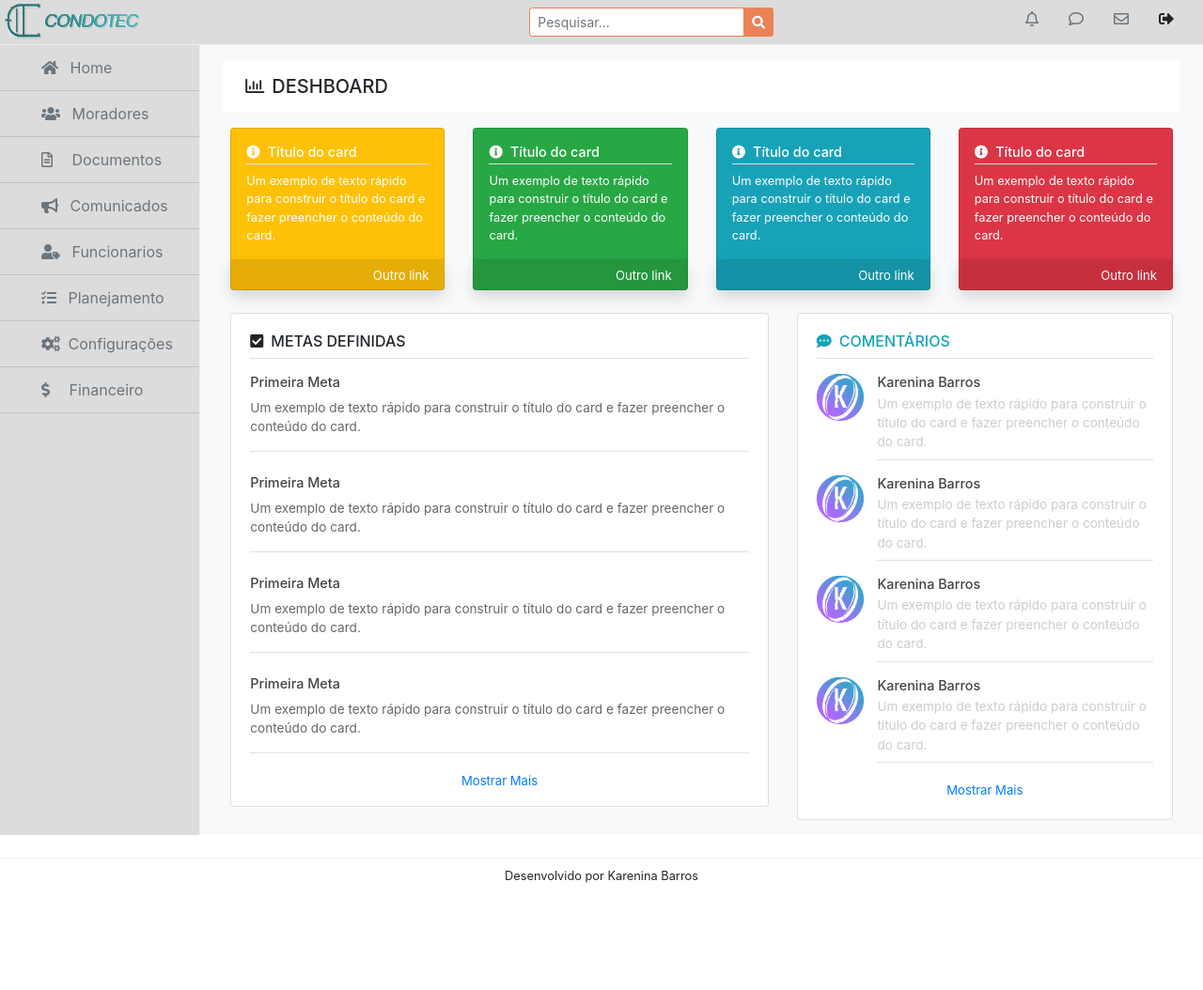
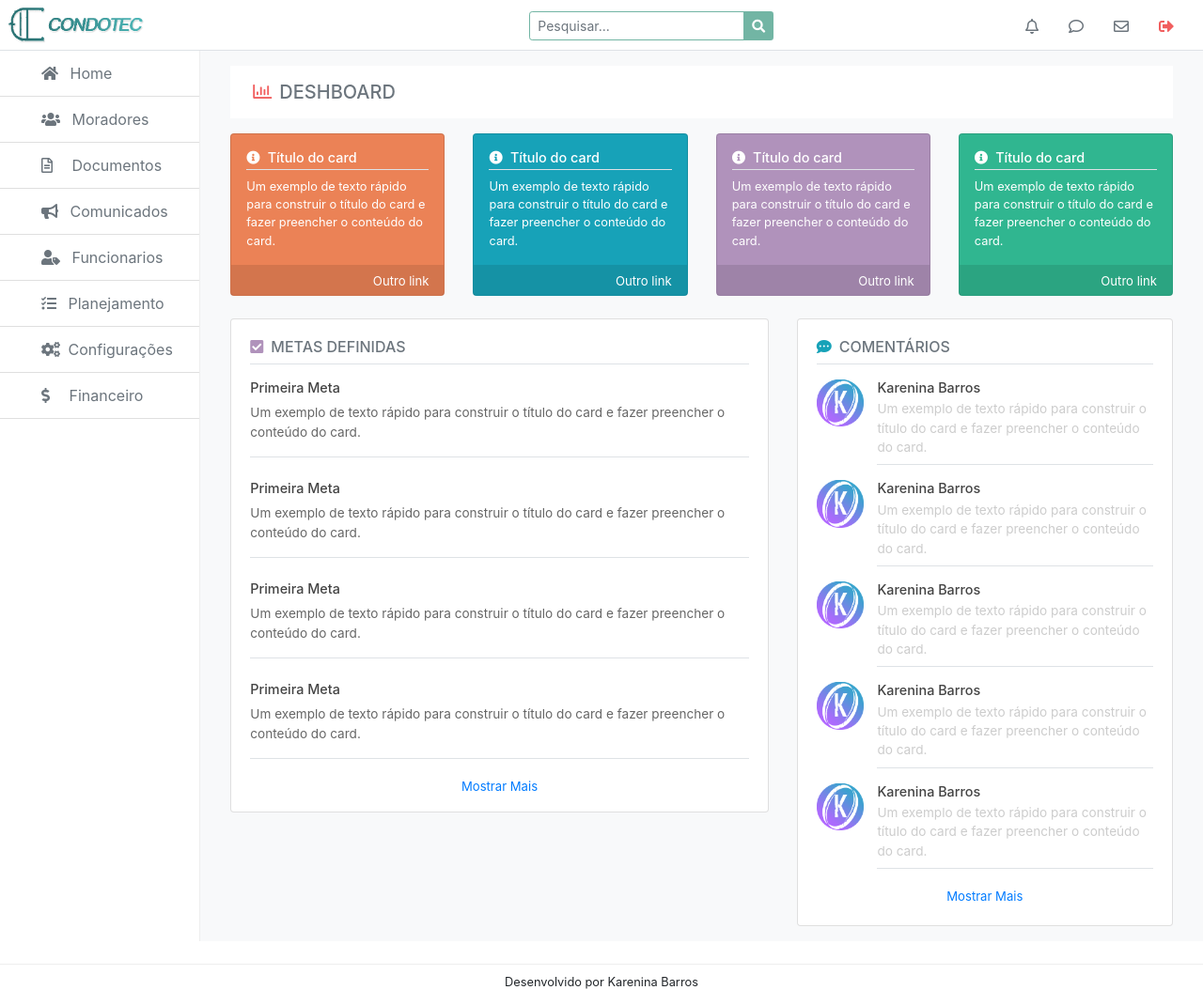
Before and after one commit to karenina-barros/projeto-condominio, a PHP site: page /Projetos/projeto-condominio/index.php?page=home in a window 1280 px wide. Shown: the whole page at 94% size. Before the commit the page ends 940 px from the top, so only its background shows below. Run offline with PHP 8.4, Linux system fonts and the light colour scheme.

Commit message:
Modificações no estilo do protejo

```diff
--- a/assets/css/estilo.css
+++ b/assets/css/estilo.css
@@ -32,12 +32,23 @@ body{
 .text-cin{
     color: #444
 }
-
 .text-cinza{
     color: #47474747;
 }
 .text-red{
     color: #f38fa6;
+}
+.text-pink{
+    color: #F15E5E;
+}
+.text-purple{
+    color: #b092bb;
+}
+.text-green{
+    color: #3da69a;
+}
+.text-green-dark{
+    color: #30b690;
 }
 
 
@@ -51,8 +62,15 @@ body{
     background: #5bcc95;
 }
 
+.bg-purple{
+    background: #b092bb;
+}
+
 .bg-green{
     background: #3da69a;
+}
+.bg-green-dark{
+    background: #30b690;
 }
 
 .bg-light{
@@ -68,16 +86,13 @@ body{
 }
 
 .bg-gray{
-    background: #dcdcdc !important;
+    background: #eee;
 }
 
 .bg-blue-light{
     background: #72B5A4;
 }
 
-.bg-pink-light{
-    background: #F79A87;
-}
 
 .bg-pink{
     background: #F15E5E;
@@ -143,38 +158,27 @@ body{
         cursor: pointer;
     }
 
-
-
     .list-group-item:hover{
         color: #3da69a !important;
     }
+
     .icon-topo:hover{
-        color: #eb8256 !important;
+        color: #72B5A4 !important;
     }
 
-
-
-    .input-orange{
-        border: 1px solid #eb8256;
+    .input-green{
+        border: 1px solid #72B5A4;
     }
 
-
+    .btn-green{
+        background: #72B5A4;
+        color: #ffffff;
+    }
 
 /*
-    ====== FOOTER =====
-*/
-
-.footer{
-    width: 100%;
-    bottom: 0;
-}
-
-.footer-topo{
-    border-top: 1px solid #eee;
-}
 
 /*
-    ===== HOME =====
+===== HOME =====
 */
 
 .card-informativo p{
@@ -185,8 +189,8 @@ body{
     font-size: 0.82em;
 }
 
-.shadow{
-    background-color: rgba(0,0,0, 0.1)
+.darked{
+    background-color: rgba(0,0,0, 0.1) !important;
 }
 
 .meta-text p{
@@ -207,3 +211,14 @@ body{
 /*
 ===== MORADORES =====
 */
+====== FOOTER =====
+*/
+
+.footer{
+width: 100%;
+bottom: 0;
+}
+
+.footer-topo{
+border-top: 1px solid #eee;
+}
--- a/assets/js/index.js
+++ b/assets/js/index.js
@@ -4,15 +4,15 @@ window.addEventListener('load', function(){
     let pageName = document.querySelector('#page');
 
     if(page == 'moradores' || page == 'moradoresCadastrar' || page == 'moradoresPerfil'){
-        pageName.innerHTML = '<i class="fas fa-users pr-2"></i>Moradores';
+        pageName.innerHTML = '<i class="fas fa-users pr-2 text-pink"></i>Moradores';
     }
     else if (page == 'funcionarios' || page == 'funcionariosCadastrar' || page == 'funcionariosPerfil' || page == 'funcionariosEditar'){
-        pageName.innerHTML = '<i class="fas fa-users-cog pr-2"></i>Funcionários';
+        pageName.innerHTML = '<i class="fas fa-users-cog pr-2 text-pink"></i>Funcionários';
     }
     else if (page == 'comunicados' || page == 'novoComunicado' || page == 'comunicado'){
-        pageName.innerHTML = '<i class="fas fa-paper-plane pr-2"></i>comunicados  ';
+        pageName.innerHTML = '<i class="fas fa-paper-plane pr-2 text-pink"></i>comunicados  ';
     }
     else if (page == 'financeiro' || page == 'contaPagar'){
-        pageName.innerHTML = '<i class="fa fa-dollar-sign pr-2"></i>Financeiro  ';
+        pageName.innerHTML = '<i class="fa fa-dollar-sign pr-2 text-pink"></i>Financeiro  ';
     }
 });
--- a/views/funcionariosCadastrar.php
+++ b/views/funcionariosCadastrar.php
@@ -1,7 +1,7 @@
 <div class="container py-3 bg-white px-4">
     <div class="row  mb-1 border-bottom">
         <div class="col-sm">
-            <h6 class="card-title green"><i class="fas fa-user-check pr-2"></i>Cadastro</h6>
+            <h6 class="card-title green"><i class="fas fa-user-check pr-2 text-green-dark"></i>Cadastro</h6>
         </div>
     </div>
     <div class="row font-9 py-3">
--- a/views/funcionariosPerfil.php
+++ b/views/funcionariosPerfil.php
@@ -1,10 +1,10 @@
 <div class="container bg-white px-4">
     <div class="row py-3 border-bottom">
         <div class="col-sm">
-            <h6 class="card-title green mt-2 mb-0"><i class="fas fa-address-card pr-2 "></i>Perfil</h6>
+            <h6 class="card-title green mt-2 mb-0"><i class="fas fa-address-card pr-2 text-green-dark"></i>Perfil</h6>
         </div>
         <div class="col-sm text-right">
-            <a href="http://localhost/Projetos/projeto-condominio/index.php?page=funcionariosCadastrar" class="btn bg-orange btn-sm font-8"><i class="fas fa-plus pr-2"></i>Cadastrar funcionábrio</a>
+            <a href="http://localhost/Projetos/projeto-condominio/index.php?page=funcionariosCadastrar" class="btn bg-pink text-white btn-sm font-8"><i class="fas fa-plus pr-2"></i>Cadastrar funcionábrio</a>
         </div>
     </div>
     <div class="row my-4 pb-4 ">
--- a/views/header.php
+++ b/views/header.php
@@ -14,19 +14,19 @@
 
 <body>
     <div class="container-fluid mb-4">
-        <div class="row  topo bg-gray">
-            <div class="col-5 m-0 p-0">
-                    <img src="./assets/img/logo-header.png" class="img-logo1 rounded" alt="">
+        <div class="row  topo bg-white border-bottom">
+            <div class="col-5 px-1 py-1">
+                    <img src="./assets/img/logo-header.png" class="img-logo1  rounded" alt="">
             </div>
             <div class="col-3 justify-content-center py-2">
-                <form class="col-12 input-group input-group-sm">
-                    <input type="text" class="form-control input-orange" placeholder="Pesquisar...">
+                <form class="col-12 input-group input-group-sm pt-1">
+                    <input type="text" class="form-control input-green" placeholder="Pesquisar...">
                     <span class="input-group-append">
-                        <button class="btn bg-orange"><i class="fas fa-search"></i></button>
+                        <button class="btn btn-green"><i class="fas fa-search"></i></button>
                     </span>
                 </form>
             </div>
-            <div class="col-4">
+            <div class="col-4 pt-2">
                 <ul class="nav justify-content-end">
                     <li class="nav-item text-muted icon-topo">
                         <a class="nav-link ">
@@ -43,46 +43,46 @@
                             <i class="far fa-envelope"></i>
                         </a>
                     </li>
-                    <li class="nav-item red">
+                    <li class="nav-item text-pink">
                         <a class="nav-link">
                             <i class="fas fa-sign-out-alt"></i>
                         </a>
                     </li>
             </div>
         </div>
-        <div class="row bg-gray">
-            <div class="col-2 list-group list-group-flush menu p-0 bg-gray">
-                <a href="http://localhost/Projetos/projeto-condominio/index.php?page=home   " class="list-group-item text-muted font-s bg-gray">
+        <div class="row bg-white">
+            <div class="col-2 list-group list-group-flush menu p-0">
+                <a href="http://localhost/Projetos/projeto-condominio/index.php?page=home   " class="list-group-item text-muted font-s">
                     <i class="fas fa-home pr-2 ml-4"></i>
                     Home
                 </a>
-                <a href="http://localhost/Projetos/projeto-condominio/index.php?page=moradores" class="list-group-item text-muted font-s bg-gray">
+                <a href="http://localhost/Projetos/projeto-condominio/index.php?page=moradores" class="list-group-item text-muted font-s">
                     <i class="fas fa-users pr-2 ml-4"></i>
                     Moradores
                 </a>
-                <a href="#" class="list-group-item text-muted font-s bg-gray">
+                <a href="#" class="list-group-item text-muted font-s">
                     <i class="far fa-file-alt pr-3 ml-4"></i>
                     Documentos
                 </a>
-                <a href="http://localhost/Projetos/projeto-condominio/index.php?page=comunicados" class="list-group-item text-muted font-s bg-gray">
+                <a href="http://localhost/Projetos/projeto-condominio/index.php?page=comunicados" class="list-group-item text-muted font-s">
                     <i class="fas fa-bullhorn pr-2 ml-4"></i>
                     Comunicados
                 </a>
-                <a href="http://localhost/Projetos/projeto-condominio/index.php?page=funcionarios" class="list-group-item text-muted font-s bg-gray">
+                <a href="http://localhost/Projetos/projeto-condominio/index.php?page=funcionarios" class="list-group-item text-muted font-s">
                     <i class="fas fa-user-tag pr-2 ml-4"></i>
                     Funcionarios
                 </a>
-                <a href="#" class="list-group-item text-muted font-s bg-gray">
+                <a href="#" class="list-group-item text-muted font-s">
                     <i class="fas fa-tasks pr-2 ml-4"></i>
                     Planejamento
                 </a>
-                <a href="#" class="list-group-item text-muted font-s bg-gray">
+                <a href="#" class="list-group-item text-muted font-s">
                     <i class="fas fa-cogs pr-1 ml-4"></i>
                     Configurações
                 </a>
                 <div>
-                    <div class="border-top bg-gray">
-                        <a href="http://localhost/Projetos/projeto-condominio/index.php?page=financeiro" data-target="#financeiro" data-toggle="collapse" class="list-group-item text-muted font-s bg-gray">
+                    <div class="border-top">
+                        <a href="http://localhost/Projetos/projeto-condominio/index.php?page=financeiro" data-target="#financeiro" data-toggle="collapse" class="list-group-item text-muted font-s">
                             <i class="fas fa-dollar-sign pr-3 ml-4"></i>
                                Financeiro
                         </a>
@@ -102,9 +102,9 @@
 
             <div class="col-10 py-3 px-4 bg-light">
                 <div class="container">
-                    <div class="row">
+                    <div class="row px-2">
                         <div class="col-12 bg-white mb-2 py-3 px-4" >
-                        <h5 class="m-0 text-uppercase green " id="page"><i class="far fa-chart-bar pr-2"></i>Deshboard</h5>
+                        <h5 class="m-0 text-uppercase text-muted" id="page"><i class="far fa-chart-bar pr-2 text-pink"></i>Deshboard</h5>
                         </div>
                     </div>
                 </div>
--- a/views/home.php
+++ b/views/home.php
@@ -1,26 +1,13 @@
 <div class="mt-2 mb-4 mx-2">
     <div class="row">
         <div class="col-3">
-            <div class="card card-informativo bg-warning">
+            <div class="card card-informativo bg-orange">
                 <div class="card-body p-0">
                     <div class="p-3">
                         <h6 class="card-title text-white font-9 font-weight-blod mb-2 border-bottom pb-1"><i class="fas fa-info-circle pr-2"></i>Título do card</h6>
                         <p class="card-text mt-1 text-white font-8">Um exemplo de texto rápido para construir o título do card e fazer preencher o conteúdo do card.</p>
                     </div>
-                    <div class="shadow px-3 py-1 text-right">
-                        <a href="#" class="card-link text-white">Outro link</a>
-                    </div>
-                </div>
-            </div>
-        </div>
-        <div class="col-3">
-            <div class="card card-informativo bg-success">
-                <div class="card-body p-0">
-                    <div class="p-3">
-                        <h6 class="card-title text-white font-9 font-weight-blod mb-2 border-bottom pb-1"><i class="fas fa-info-circle pr-2"></i>Título do card</h6>
-                        <p class="card-text mt-1 text-white font-8">Um exemplo de texto rápido para construir o título do card e fazer preencher o conteúdo do card.</p>
-                    </div>
-                    <div class="shadow px-3 py-1 text-right">
+                    <div class="darked px-3 py-1 text-right">
                         <a href="#" class="card-link text-white">Outro link</a>
                     </div>
                 </div>
@@ -33,20 +20,33 @@
                         <h6 class="card-title text-white font-9 font-weight-blod mb-2 border-bottom pb-1"><i class="fas fa-info-circle pr-2"></i>Título do card</h6>
                         <p class="card-text mt-1 text-white font-8">Um exemplo de texto rápido para construir o título do card e fazer preencher o conteúdo do card.</p>
                     </div>
-                    <div class="shadow px-3 py-1 text-right">
+                    <div class="darked px-3 py-1 text-right">
                         <a href="#" class="card-link text-white">Outro link</a>
                     </div>
                 </div>
             </div>
         </div>
         <div class="col-3">
-            <div class="card card-informativo bg-danger">
+            <div class="card card-informativo bg-purple">
                 <div class="card-body p-0">
                     <div class="p-3">
                         <h6 class="card-title text-white font-9 font-weight-blod mb-2 border-bottom pb-1"><i class="fas fa-info-circle pr-2"></i>Título do card</h6>
                         <p class="card-text mt-1 text-white font-8">Um exemplo de texto rápido para construir o título do card e fazer preencher o conteúdo do card.</p>
                     </div>
-                    <div class="shadow px-3 py-1 text-right">
+                    <div class="darked px-3 py-1 text-right">
+                        <a href="#" class="card-link text-white">Outro link</a>
+                    </div>
+                </div>
+            </div>
+        </div>
+        <div class="col-3">
+            <div class="card card-informativo bg-green-dark">
+                <div class="card-body p-0">
+                    <div class="p-3">
+                        <h6 class="card-title text-white font-9 font-weight-blod mb-2 border-bottom pb-1"><i class="fas fa-info-circle pr-2"></i>Título do card</h6>
+                        <p class="card-text mt-1 text-white font-8">Um exemplo de texto rápido para construir o título do card e fazer preencher o conteúdo do card.</p>
+                    </div>
+                    <div class="darked px-3 py-1 text-right">
                         <a href="#" class="card-link text-white">Outro link</a>
                     </div>
                 </div>
@@ -59,7 +59,9 @@
         <div class="col-7">
             <div class="card meta-text">
                 <div class="card-body pb-3">
-                    <h5 class="card-title mb-3 text-uppercase green font-10 border-bottom pb-2"><i class="fas fa-check-square pr-2"></i>Metas Definidas</h5>
+                    <h5 class="card-title mb-3 text-uppercase text-muted font-10 border-bottom pb-2">
+                        <i class="fas fa-check-square pr-2 text-purple"></i>Metas Definidas
+                    </h5>
                     <div class="border-bottom mb-4">
                         <h6 class="font-9">Primeira Meta</h6>
                         <p class="font-8">Um exemplo de texto rápido para construir o título do card e fazer preencher o conteúdo do card.</p>
@@ -85,7 +87,17 @@
         <div class="col-5">
             <div class="card">
                 <div class="card-body">
-                    <h5 class="card-title mb-3 text-uppercase border-bottom pb-2 text-info font-10"><i class="fas fa-comment-dots pr-2"></i>Comentários</h5>
+                    <h5 class="card-title mb-3 text-uppercase border-bottom pb-2 text-muted font-10"><i class="fas fa-comment-dots pr-2 text-info"></i>Comentários</h5>
+                    <div class="row mb-3">
+                        <div class="col-2">
+                            <img width="50px;" src="./assets/img/k.png" alt="">
+
+                        </div>
+                        <div class="col-10">
+                            <h1 class="font-9 mb-1 text-cin">Karenina Barros</h1>
+                            <p class="card-text text-cinza font-8 border-bottom pb-2">Um exemplo de texto rápido para construir o título do card e fazer preencher o conteúdo do card.</p>
+                        </div>
+                    </div>
                     <div class="row mb-3">
                         <div class="col-2">
                             <img width="50px;" src="./assets/img/k.png" alt="">
--- a/views/moradoresCadastrar.php
+++ b/views/moradoresCadastrar.php
@@ -1,12 +1,12 @@
 <div class="container py-3 bg-white px-4">
     <div class="row  mb-1 border-bottom">
-        <div class="col-sm">
-            <h6 class="card-title green"><i class="fas fa-user-check pr-2"></i>Cadastro</h6>
+        <div class="col-sm text-muted">
+            <h6 class="card-title"><i class="fas fa-user-check pr-2 text-green-dark"></i>Cadastro</h6>
         </div>
     </div>
     <div class="row font-9 py-3">
         <div class="col-12">
-            <form class="text-cinza" action="http://localhost/Projetos/projeto-condominio/index.php?page=moradoresEditar">
+            <form class="text-cin" action="http://localhost/Projetos/projeto-condominio/index.php?page=moradoresEditar">
                 <input type="text" name="id" hidden>
                 <div class="form-row">
                     <div class="form-group col-md-4">
--- a/views/moradoresPerfil.php
+++ b/views/moradoresPerfil.php
@@ -1,7 +1,7 @@
 <div class="container bg-white px-4">
     <div class="row py-3 border-bottom">
         <div class="col-sm">
-            <h6 class="card-title green mt-2 mb-0"><i class="fas fa-address-card pr-2 "></i>Perfil</h6>
+            <h6 class="card-title green mt-2 mb-0"><i class="fas fa-address-card pr-2 text-green-dark"></i>Perfil</h6>
         </div>
         <div class="col-sm text-right">
             <a href="http://localhost/Projetos/projeto-condominio/index.php?page=moradoresCadastrar" class="btn bg-orange btn-sm font-8"><i class="fas fa-plus pr-2"></i>Cadastrar Morador</a>
--- a/views/novaConta.php
+++ b/views/novaConta.php
@@ -1,7 +1,7 @@
 <div class="container py-3 bg-white px-4">
     <div class="row  mb-1 border-bottom">
         <div class="col-sm">
-            <h6 class="card-title green"><i class="fas fa-user-check pr-2"></i>Cadastro</h6>
+            <h6 class="card-title green"><i class="fas fa-user-check pr-2 text-green-dark"></i>Cadastro</h6>
         </div>
     </div>
     <div class="row font-9 py-3">
--- a/views/novoComunicado.php
+++ b/views/novoComunicado.php
@@ -1,7 +1,7 @@
 <div class="container py-3 bg-white px-4">
     <div class="row  mb-1 border-bottom">
         <div class="col-sm">
-            <h6 class="card-title green"><i class="fas fa-user-check pr-2"></i>Novo Comunicado</h6>
+            <h6 class="card-title green"><i class="fas fa-user-check pr-2 text-green-dark"></i>Novo Comunicado</h6>
         </div>
     </div>
     <div class="row font-9 py-3">
```
Also changed, not shown: views/comunicado.php (+5 -5 lines), views/comunicados.php (+6 -6 lines), views/contaPagar.php (+7 -4 lines), views/financeiro.php (+6 -3 lines), views/funcionarios.php (+6 -6 lines), views/moradores.php (+6 -6 lines).
